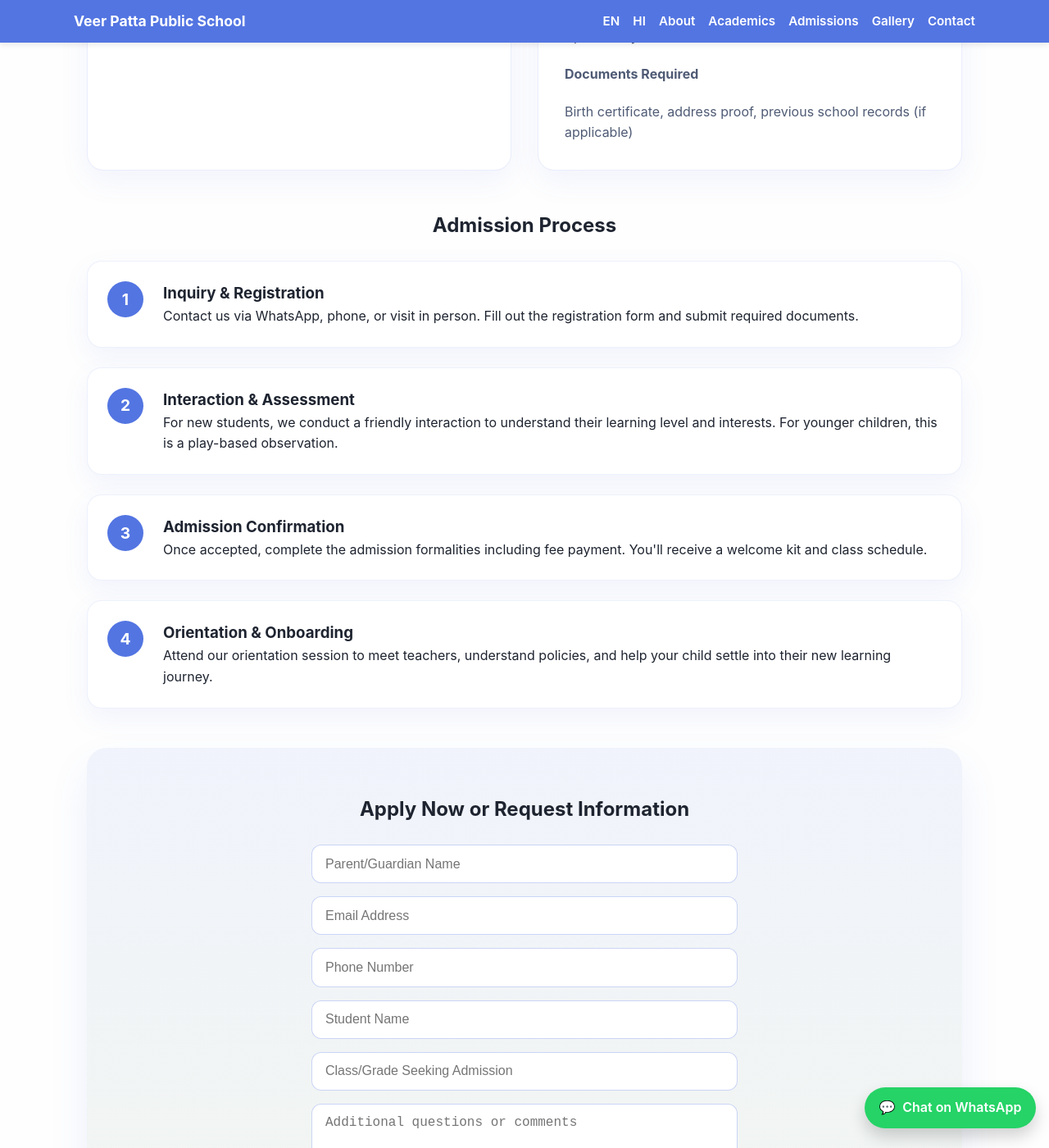
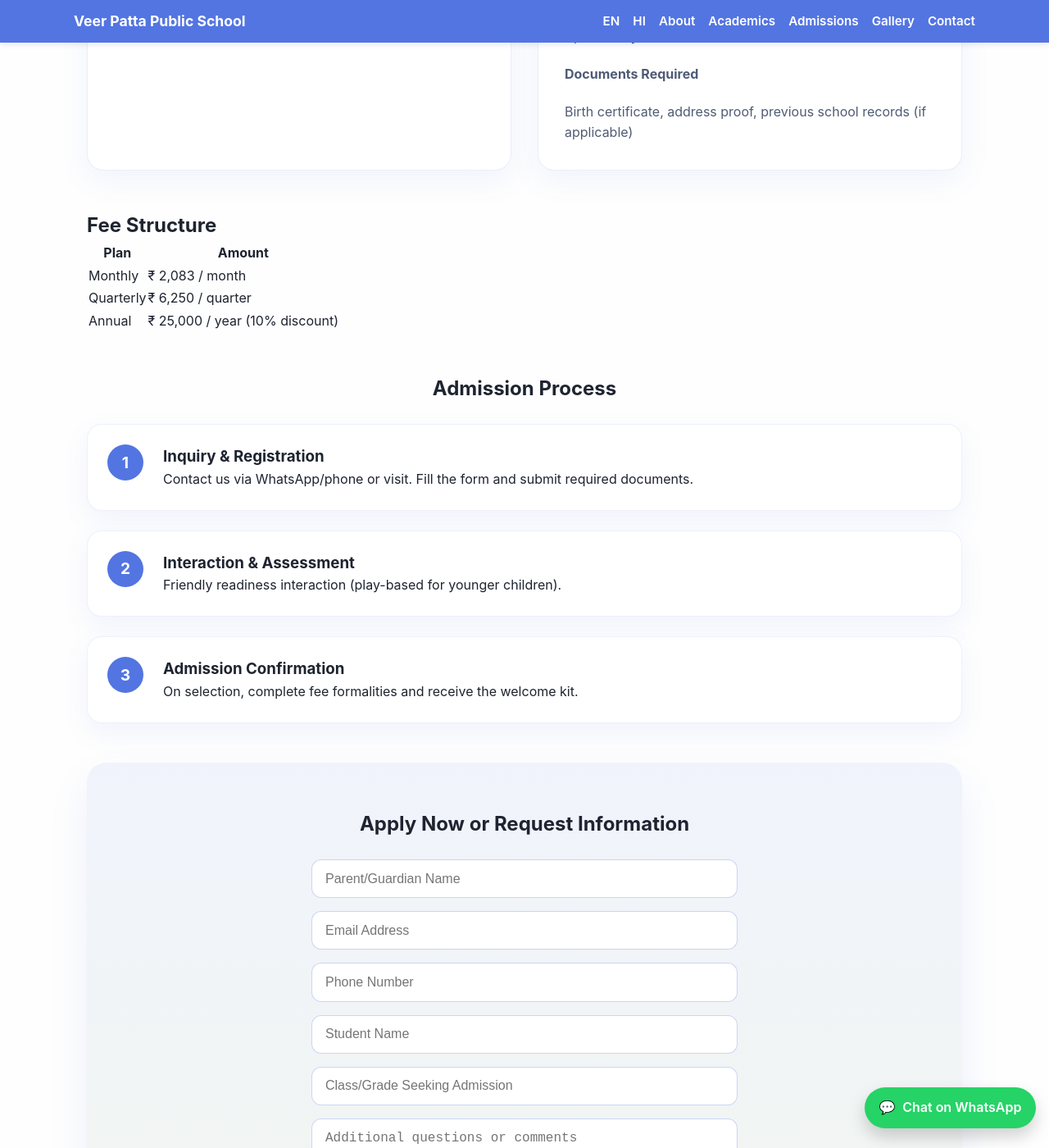
Before and after one commit to veerpatta/veerpatta-website, a Jekyll site: the page built from en/admissions.md, in a window 1280 px wide and 1400 px high, scrolled down 695 px. Shown: the whole window at 82% size. Built offline with Jekyll 4.4.1, drawn with Linux system fonts in a browser that asks for light colours; some of the changed text lies outside the part shown.

Commit message:
fix: unify footer address, clean WhatsApp anchor, add Admissions fees
- Updated footer address to "Veer Patta Public School · Karmal Road, Nokha, Rajasthan 334803" consistently
- Verified no stray </a> tags after WhatsApp includes (already clean)
- Simplified Admissions process from 4 to 3 clear steps with concise descriptions
- Added Fee Structure table showing monthly, quarterly, and annual payment plans
- No layout regressions at 320-360px; nav wrapping maintained; no horizontal scroll

```diff
--- a/_includes/footer.html
+++ b/_includes/footer.html
@@ -38,7 +38,7 @@
       <li><a href="{{ contact_path | relative_url }}">{{ contact_label }}</a></li>
       <li><a href="{{ privacy_path | relative_url }}">{{ privacy_label }}</a></li>
     </ul>
-    <p>Veer Patta Public School · NH 48, Behror, Rajasthan</p>
+    <p>Veer Patta Public School · Karmal Road, Nokha, Rajasthan 334803</p>
     <p>© {{ site.time | date: "%Y" }} Veer Patta Public School</p>
   </div>
   <script src="{{ '/assets/js/main.js' | relative_url }}" defer></script>
--- a/en/admissions.md
+++ b/en/admissions.md
@@ -46,6 +46,33 @@ permalink: /en/admissions/
     </article>
   </section>
 
+  <!-- Fee Structure -->
+  <section class="admissions-fees">
+    <h2>Fee Structure</h2>
+    <table>
+      <thead>
+        <tr>
+          <th>Plan</th>
+          <th>Amount</th>
+        </tr>
+      </thead>
+      <tbody>
+        <tr>
+          <td>Monthly</td>
+          <td>₹ 2,083 / month</td>
+        </tr>
+        <tr>
+          <td>Quarterly</td>
+          <td>₹ 6,250 / quarter</td>
+        </tr>
+        <tr>
+          <td>Annual</td>
+          <td>₹ 25,000 / year (10% discount)</td>
+        </tr>
+      </tbody>
+    </table>
+  </section>
+
   <!-- Admissions Timeline -->
   <section class="admissions-timeline">
     <h2>Admission Process</h2>
@@ -54,28 +81,21 @@ permalink: /en/admissions/
         <span class="step-number">1</span>
         <div>
           <h3>Inquiry & Registration</h3>
-          <p>Contact us via WhatsApp, phone, or visit in person. Fill out the registration form and submit required documents.</p>
+          <p>Contact us via WhatsApp/phone or visit. Fill the form and submit required documents.</p>
         </div>
       </li>
       <li>
         <span class="step-number">2</span>
         <div>
           <h3>Interaction & Assessment</h3>
-          <p>For new students, we conduct a friendly interaction to understand their learning level and interests. For younger children, this is a play-based observation.</p>
+          <p>Friendly readiness interaction (play-based for younger children).</p>
         </div>
       </li>
       <li>
         <span class="step-number">3</span>
         <div>
           <h3>Admission Confirmation</h3>
-          <p>Once accepted, complete the admission formalities including fee payment. You'll receive a welcome kit and class schedule.</p>
-        </div>
-      </li>
-      <li>
-        <span class="step-number">4</span>
-        <div>
-          <h3>Orientation & Onboarding</h3>
-          <p>Attend our orientation session to meet teachers, understand policies, and help your child settle into their new learning journey.</p>
+          <p>On selection, complete fee formalities and receive the welcome kit.</p>
         </div>
       </li>
     </ol>
```
